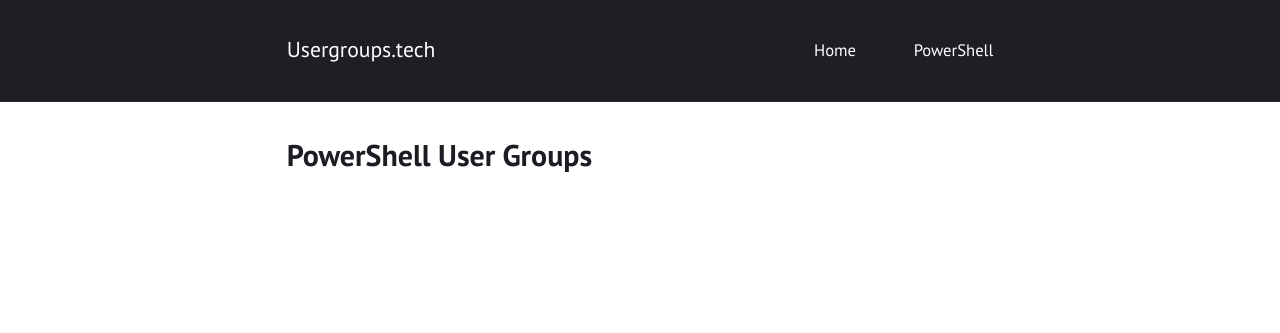
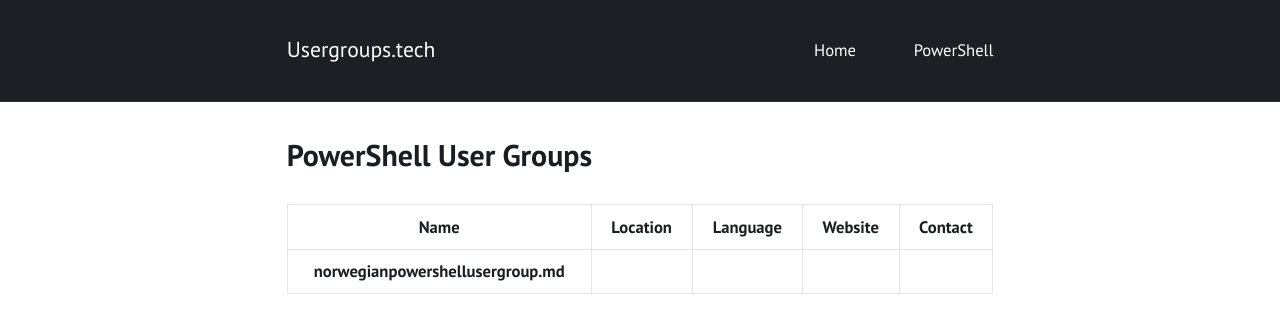
Before and after one commit to usergroupstech/website, a Jekyll site: the page built from powershell.html, in a window 1280 px wide. Shown: the top 333 px of the page. Built offline with Jekyll 4.4.1, drawn with Linux system fonts in a browser that asks for light colours; part of the change alters nothing that is shown.

Commit message:
Ease the code, troubleshoot attempt

```diff
--- a/powershell.html
+++ b/powershell.html
@@ -3,7 +3,6 @@ layout: page
 title: "PowerShell User Groups"
 ---
 {% for usergroup in site.powershell %}
-  {% if usergroup.region == "Europe" %}
     <table>
       <tr>
         <th>Name</th>
@@ -20,5 +19,4 @@ title: "PowerShell User Groups"
         <th>{{ usergroup.contact }}</th>
       </tr>
     </table>
-  {% endif %}
 {% endfor %}
```
